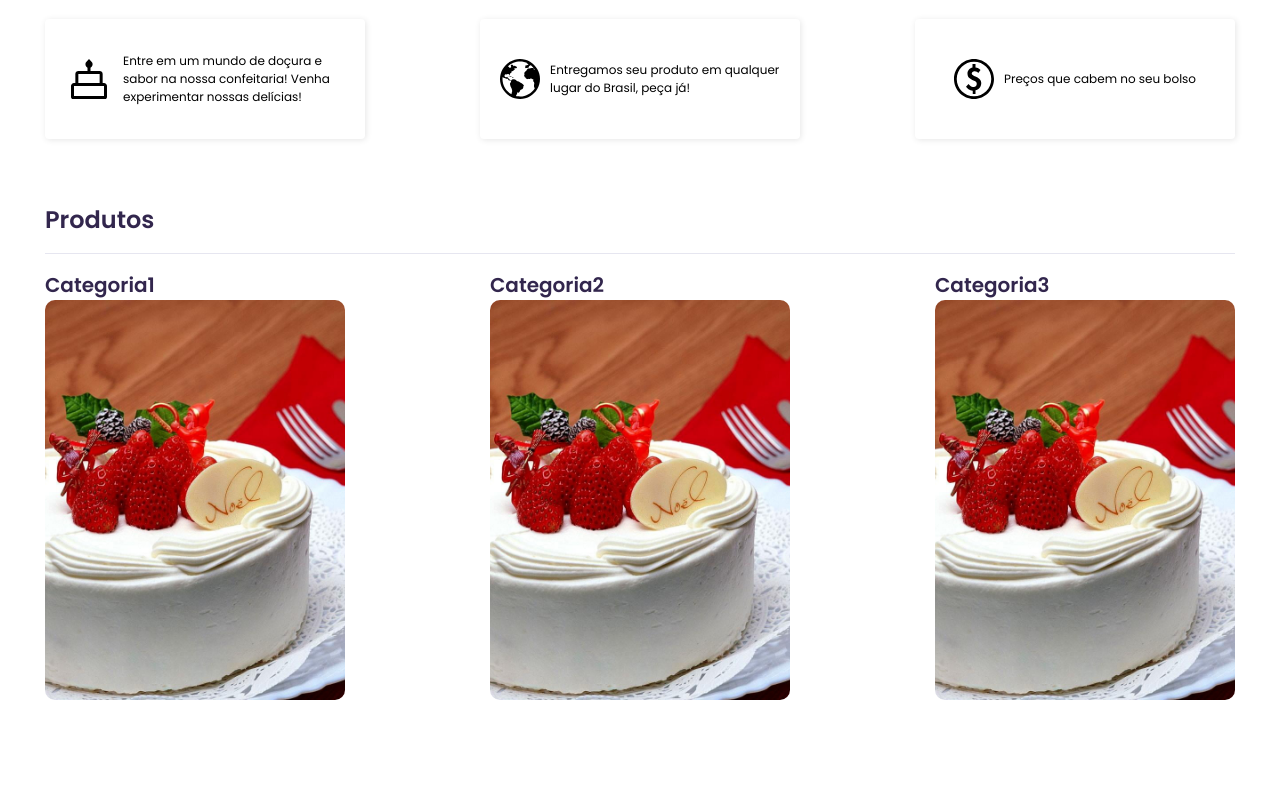
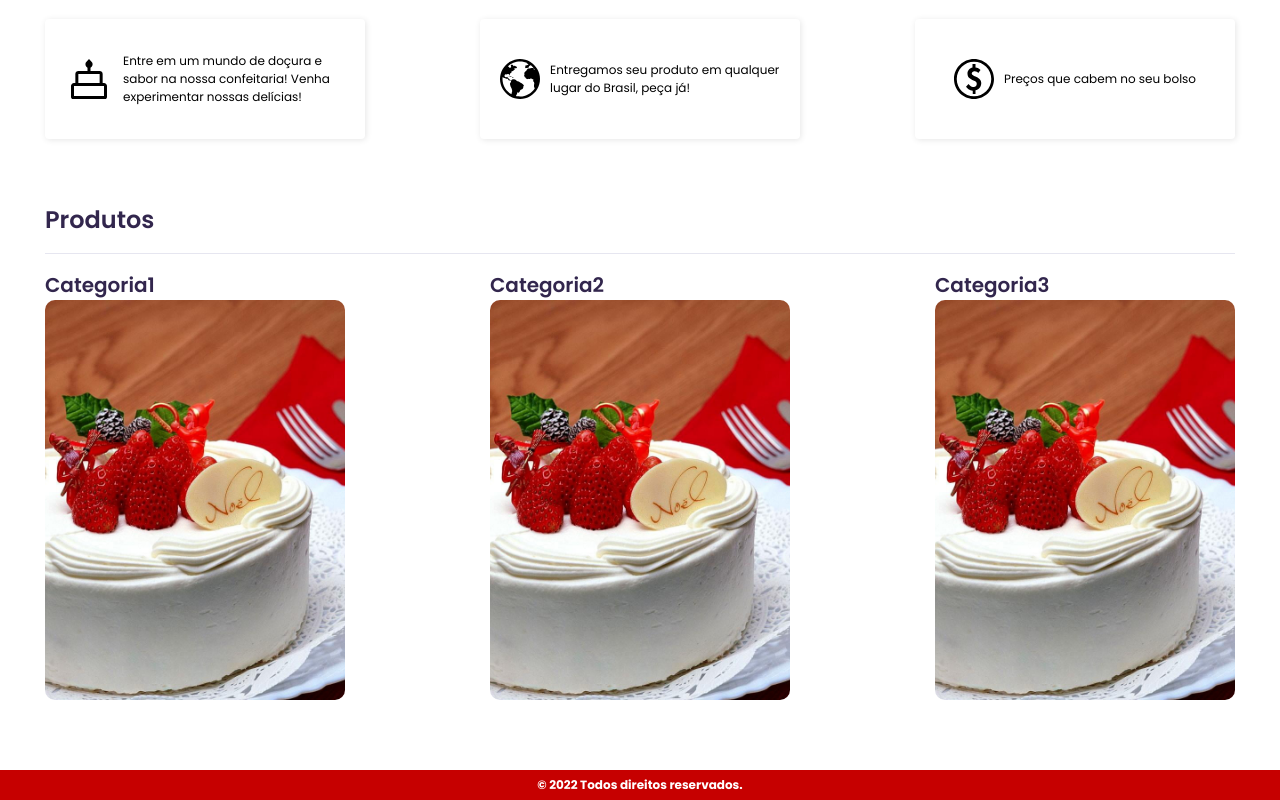
Before and after one commit to zLucasBiasi/Projeto_Eniac, a Next.js app: page / in a window 1280 px wide. Shown: the part 598-1398 px from the top of the page. Before the commit the page ends 1305 px from the top, so only its background shows below. Built offline with nearby package versions, Linux system fonts and the light colour scheme.

Commit message:
feat: creating footer

```diff
--- /dev/null
+++ b/src/components/Footer/Footer.tsx
@@ -0,0 +1,9 @@
+import * as S from "./styles";
+
+export const Footer = () => {
+  return (
+    <S.Footer>
+      <h4>&copy; 2022 Todos direitos reservados.</h4>
+    </S.Footer>
+  );
+};
--- /dev/null
+++ b/src/components/Footer/index.ts
@@ -0,0 +1 @@
+export { Footer } from "./Footer";
--- /dev/null
+++ b/src/components/Footer/styles.ts
@@ -0,0 +1,14 @@
+import styled, { css } from "styled-components";
+export const Footer = styled.footer`
+  ${({ theme }) => css`
+    display: flex;
+    justify-content: center;
+    align-items: center;
+    background-color: ${theme.colors.red};
+    margin-top: 10rem;
+    font-size: 1.2rem;
+    font-weight: 400;
+    color: ${theme.colors.white};
+    height: 3rem;
+  `}
+`;
--- a/src/components/index.tsx
+++ b/src/components/index.tsx
@@ -1,8 +1,8 @@
 export { Navbar } from "./NavBar";
 export { Banner } from "./Banner";
-export { Button } from "./Button";
-export { FAQ } from "./FAQ";
 export { InformationCard } from "./InformationCard";
 export { Title } from "./Title";
 export { ProductsCard } from "./productsCard";
+export { Button } from "./Button";
 export { ButtonTop } from "./ButtonTop";
+export { Footer } from "./Footer";
--- a/src/pages/_app.tsx
+++ b/src/pages/_app.tsx
@@ -5,7 +5,7 @@ import { Poppins } from "@next/font/google";
 import { ThemeProvider } from "styled-components";
 import theme from "@/styles/theme";
 import { GlobalStyles } from "@/styles/global";
-import { Navbar, ButtonTop } from "@/components";
+import { Navbar, ButtonTop, Footer } from "@/components";
 
 const poppins = Poppins({
   subsets: ["latin"],
@@ -19,6 +19,7 @@ export default function App({ Component, pageProps }: AppProps) {
         <Component {...pageProps} />
         <GlobalStyles />
         <ButtonTop />
+        <Footer />
       </main>
     </ThemeProvider>
   );
```
